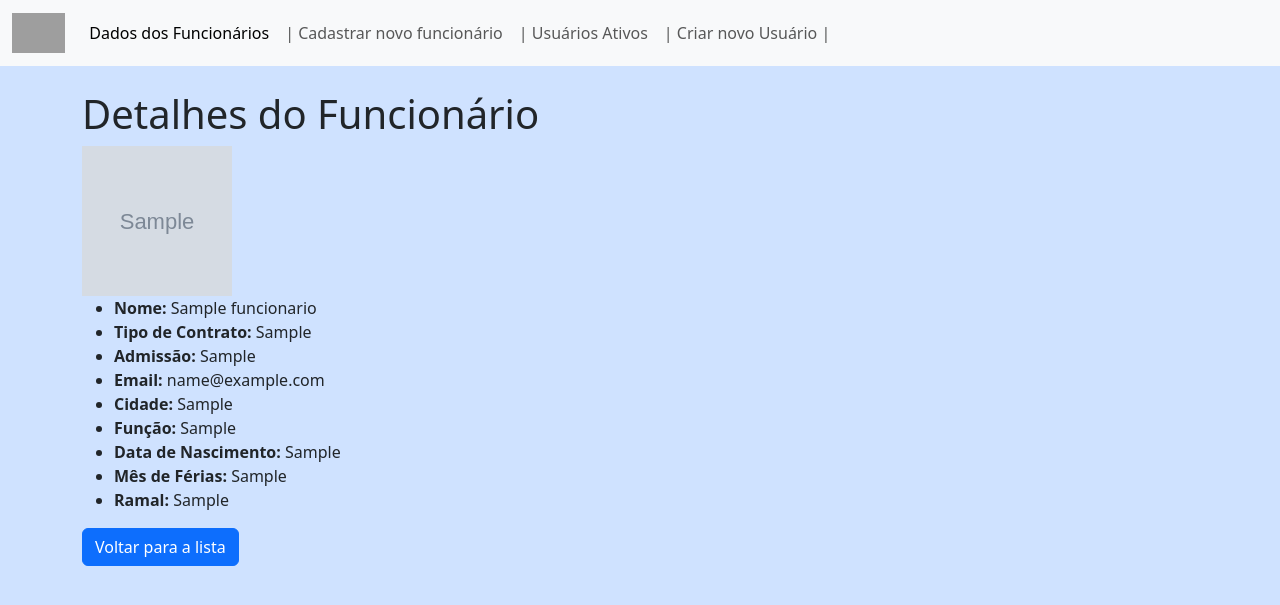
After one commit to BRdeSC/projeto-funcionarios, a Flask app: page /funcionario/1 in a window 1280 px wide. The commit adds this page. Shown: the top 605 px of the page. Run offline with Flask 3, Linux system fonts and the light colour scheme; tables that the repository leaves empty or names only in its code hold one stand-in row (values such as "Sample post"); grey boxes marked "Sample" are stand-in pictures; some libraries are stand-ins or nearby versions; grey boxes are pictures that could not be loaded.

Commit message:
rota e template para visualisar os dados do funcionario selecionado

```diff
--- a/app.py
+++ b/app.py
@@ -1,4 +1,4 @@
-from flask import Flask, render_template, request, redirect, url_for, flash
+from flask import Flask, render_template, request, redirect, url_for, flash, session
 from flask_mysqldb import MySQL
 from config import Config
 import pymysql # Para tratar exceções específicas
@@ -6,6 +6,7 @@ from forms import CreateUsuarioForm, EditUsuarioForm, CreateFuncionarioForm, Edi
 import os
 from werkzeug.utils import secure_filename
 from flask import send_from_directory
+
 
 app = Flask(__name__)
 
@@ -23,8 +24,14 @@ app.config['UPLOAD_FOLDER'] = UPLOAD_FOLDER
 def allowed_file(filename):
     return '.' in filename and filename.rsplit('.', 1)[1].lower() in ALLOWED_EXTENSIONS
 
-#**************** INICIO ROTAS USUARIO ***********************************************************************************
-#******************************************************************************************************************
+#**************************************************************************************************************************
+#*****************ROTAS PARA LOGIN DE USUÁRIO******************************************************************************
+
+
+
+
+#**************** INICIO ROTAS USUARIO ************************************************************************************
+#**************************************************************************************************************************
 
 @app.route("/perfil/<usuario>")
 def perfil(usuario):
@@ -120,11 +127,8 @@ def delete_usuario(id_usuario):
 
 
 
-#***************** ROTAS FUNCIONARIOS*************************************************************************
-#*************************************************************************************************************
-
-
-
+#***************** ROTAS FUNCIONARIOS**************************************************************************************
+#**************************************************************************************************************************
 
 #/: Rota para ler e exibir todos os funcionários da tabela funcionario.
 @app.route("/")
@@ -266,9 +270,20 @@ def delete_funcionario(id):
 
 
 
-@app.route("/navegacao")
-def navegacao():
-    return render_template("navegacao.html")
+@app.route("/funcionario/<int:id>")
+def view_funcionario(id):
+    try:
+        with mysql.connection.cursor() as cur:
+            cur.execute("SELECT *FROM funcionario WHERE id = %s", (id,))
+            funcionario = cur.fetchone()
+        if funcionario:
+            return render_template("view_funcionario.html", funcionario=funcionario)
+        else:
+            flash("Funcionário não encontrado!" 'error')
+            return redirect(url_for('read_funcionario'))
+    except pymysql.MySQLError as e:
+        flash(f"Erro ao recuperar dados do funcionário: {e}", 'error')
+        return redirect(url_for('read_funcionario'))
 
 
 
--- a/templates/base.html
+++ b/templates/base.html
@@ -2,6 +2,7 @@
 <html lang="pt-br">
 <head>
   <meta charset="UTF-8">
+  <meta name="viewport" content="width=device-width, initial-scale=1.0">
   <title>{% block title %} Lista de dados dos funcionários {% endblock %}</title>
   <!-- Adiciona o CSS do Bootstrap via CDN -->
   <link rel="stylesheet" href="{{ url_for('static',  filename='bootstrap.css') }}">
--- a/templates/read_funcionario.html
+++ b/templates/read_funcionario.html
@@ -34,7 +34,7 @@
                             Sem foto
                         {% endif %}
                     </td>
-                    <td>{{ funcionario[1] }}</td>
+                    <td><a href="{{ url_for('view_funcionario', id=funcionario[0]) }}">{{ funcionario[1] }}</a></td>
                     <td>{{ funcionario[2] }}</td>
                     <td>{{ funcionario[3] }}</td>
                     <td>{{ funcionario[4] }}</td>
--- /dev/null
+++ b/templates/view_funcionario.html
@@ -0,0 +1,27 @@
+{% extends "base.html" %}
+
+{% block title %}Detalhes do Funcionário{% endblock %}
+
+{% block content %}
+    <h1>Detalhes do Funcionário</h1>
+
+    {% if funcionario[10] %}
+        <img src="{{ url_for('uploaded_file', filename=funcionario[10]) }}" alt="Foto" width="150px" height="150px">
+    {% else %}
+        Sem foto
+    {% endif %}
+
+    <ul>
+        <li><strong>Nome:</strong> {{ funcionario[1] }}</li>
+        <li><strong>Tipo de Contrato:</strong> {{ funcionario[2] }}</li>
+        <li><strong>Admissão:</strong> {{ funcionario[3] }}</li>
+        <li><strong>Email:</strong> {{ funcionario[4] }}</li>
+        <li><strong>Cidade:</strong> {{ funcionario[5] }}</li>
+        <li><strong>Função:</strong> {{ funcionario[6] }}</li>
+        <li><strong>Data de Nascimento:</strong> {{ funcionario[7] }}</li>
+        <li><strong>Mês de Férias:</strong> {{ funcionario[8] }}</li>
+        <li><strong>Ramal:</strong> {{ funcionario[9] }}</li>
+    </ul>
+
+    <a class="btn btn-primary" href="{{ url_for('read_funcionario') }}">Voltar para a lista</a>
+{% endblock %}
```
Also changed, not shown: forms.py (+16 -2 lines), templates/login.html (added, +31 -0 lines).
